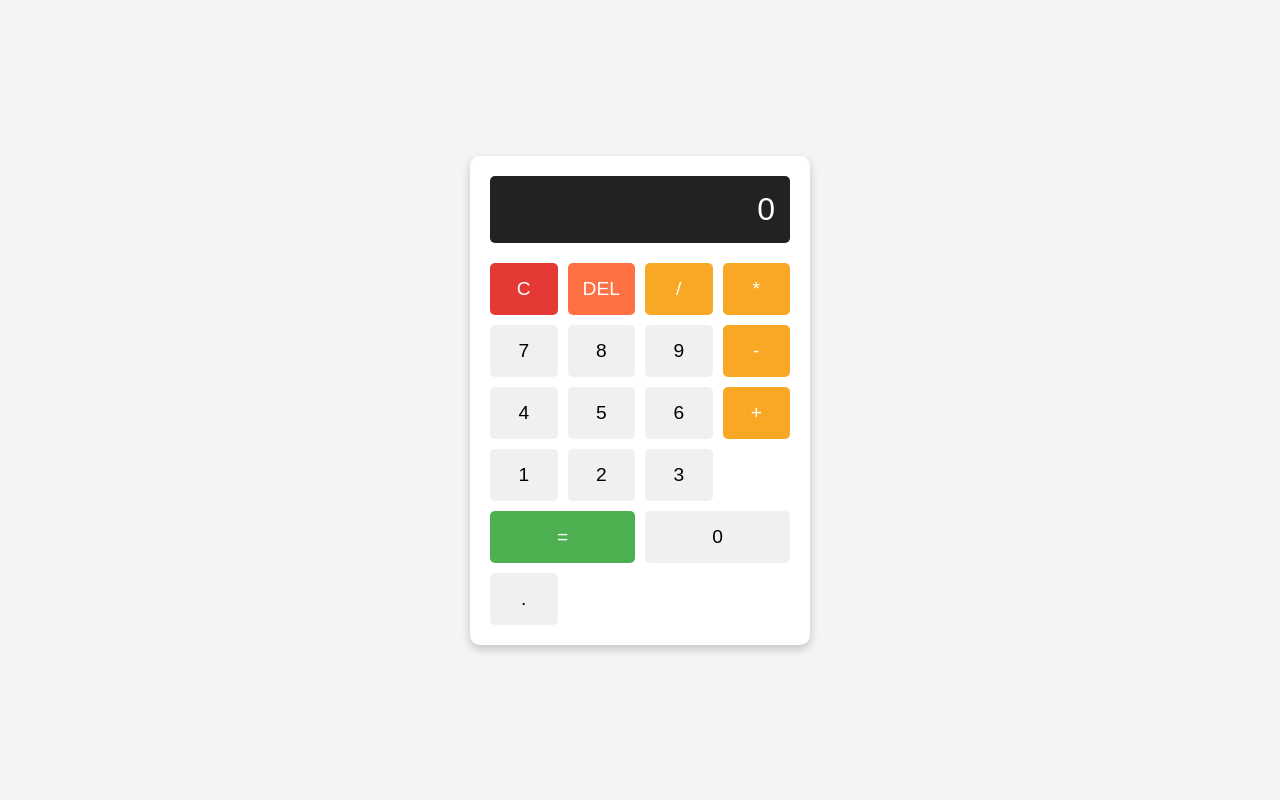
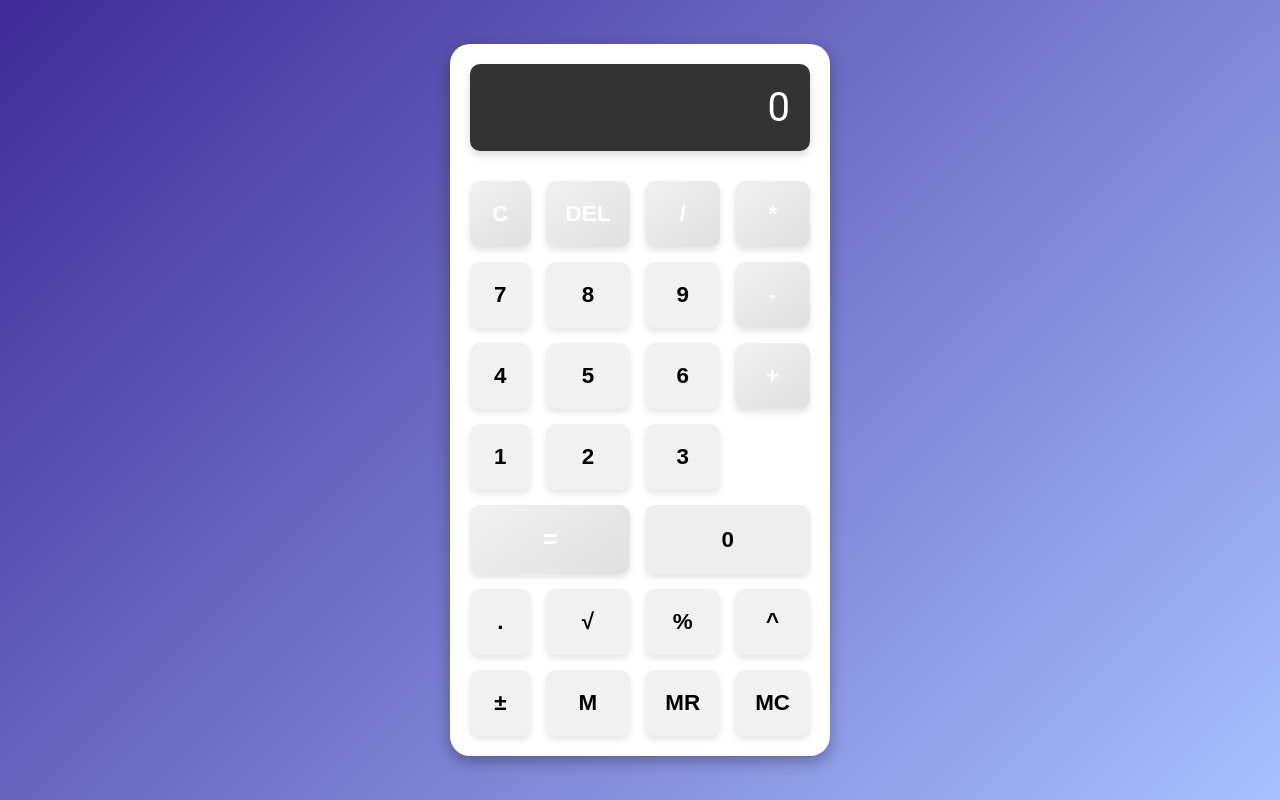
Before and after one commit to Arpita244/Calculator, a React (Create React App) app: page / in a window 1280 px wide. Built offline with nearby package versions, Linux system fonts and the light colour scheme.

Commit message:
first commit

```diff
--- a/src/App.css
+++ b/src/App.css
@@ -1,89 +1,167 @@
-/* File: src/App.css */
+/* General Body Styling */
 body {
-  font-family: Arial, sans-serif;
-  background-color: #f4f4f4;
+  font-family: 'Roboto', Arial, sans-serif;
+  background: linear-gradient(135deg, #3f2b96, #a8c0ff);
   display: flex;
   justify-content: center;
   align-items: center;
   height: 100vh;
   margin: 0;
+  overflow: hidden;
 }
 
+/* Calculator Styling */
 .calculator {
   background: #fff;
   padding: 20px;
-  border-radius: 10px;
-  box-shadow: 0 4px 10px rgba(0, 0, 0, 0.2);
-  width: 300px;
+  border-radius: 20px;
+  box-shadow: 0 6px 15px rgba(0, 0, 0, 0.3);
+  width: 340px;
+  transition: transform 0.3s ease-in-out;
 }
 
-.display {
-  background: #222;
-  color: #fff;
-  font-size: 2rem;
-  text-align: right;
-  padding: 15px;
-  border-radius: 5px;
-  margin-bottom: 20px;
+.calculator:hover {
+  transform: scale(1.05);
 }
 
+/* Display Section */
+.display {
+  background: #333;
+  color: #fff;
+  font-size: 2.5rem;
+  text-align: right;
+  padding: 20px;
+  border-radius: 10px;
+  margin-bottom: 30px;
+  box-shadow: 0 4px 8px rgba(0, 0, 0, 0.15);
+}
+
+/* Buttons Grid */
 .buttons {
   display: grid;
   grid-template-columns: repeat(4, 1fr);
-  gap: 10px;
+  gap: 15px;
+  transition: all 0.2s ease;
 }
 
+/* Button Styles */
 button {
-  background: #f0f0f0;
+  background: #f1f1f1;
   border: none;
-  border-radius: 5px;
-  padding: 15px;
-  font-size: 1.2rem;
+  border-radius: 10px;
+  padding: 20px;
+  font-size: 1.4rem;
+  font-weight: bold;
   cursor: pointer;
-  transition: background 0.3s;
+  box-shadow: 0 4px 6px rgba(0, 0, 0, 0.1);
+  transition: background 0.3s, box-shadow 0.3s ease;
 }
 
-button:hover {
-  background: #ddd;
+button:active {
+  box-shadow: 0 2px 4px rgba(0, 0, 0, 0.2);
 }
 
+/* Operator Buttons */
 button.operator {
   background: #f9a825;
-  color: #fff;
+  color: white;
 }
 
 button.operator:hover {
   background: #f57f17;
 }
 
+button.operator:active {
+  background: #f44336;
+}
+
+/* Equal Button */
 button.equal {
   background: #4caf50;
-  color: #fff;
+  color: white;
   grid-column: span 2;
+  font-size: 1.6rem;
 }
 
 button.equal:hover {
   background: #388e3c;
 }
 
+button.equal:active {
+  background: #2e7d32;
+}
+
+/* Zero Button */
 button.zero {
   grid-column: span 2;
+  background: #eeeeee;
 }
 
+button.zero:hover {
+  background: #e0e0e0;
+}
+
+button.zero:active {
+  background: #d5d5d5;
+}
+
+/* Clear Button */
 button.clear {
   background: #e53935;
-  color: #fff;
+  color: white;
+  font-weight: bold;
+  text-transform: uppercase;
 }
 
 button.clear:hover {
   background: #d32f2f;
 }
 
+button.clear:active {
+  background: #c62828;
+}
+
+/* Delete Button */
 button.delete {
   background: #ff7043;
-  color: #fff;
+  color: white;
 }
 
 button.delete:hover {
   background: #f4511e;
 }
+
+button.delete:active {
+  background: #e64a19;
+}
+
+/* Add Smooth Hover Animations */
+button:hover {
+  transform: scale(1.05);
+}
+
+/* Add Gradient Background to Buttons */
+button.operator, button.equal, button.clear, button.delete {
+  background: linear-gradient(145deg, #f1f1f1, #e0e0e0);
+}
+
+button.operator:hover, button.equal:hover, button.clear:hover, button.delete:hover {
+  background: linear-gradient(145deg, #f57f17, #ff7043);
+}
+
+/* Add Media Query for Mobile Devices */
+@media screen and (max-width: 400px) {
+  .calculator {
+    width: 90%;
+    padding: 15px;
+  }
+
+  .buttons {
+    gap: 10px;
+  }
+
+  button {
+    font-size: 1.2rem;
+    padding: 15px;
+  }
+}
--- a/src/App.js
+++ b/src/App.js
@@ -1,9 +1,9 @@
-// File: src/App.js
 import React, { useState, useEffect } from 'react';
 import './App.css';
 
 const App = () => {
   const [input, setInput] = useState('');
+  const [memory, setMemory] = useState(null);
 
   const handleClick = (value) => {
     setInput(input + value);
@@ -30,11 +30,48 @@ const App = () => {
     }
   };
 
+  const handleSquareRoot = () => {
+    try {
+      const value = parseFloat(input);
+      if (isNaN(value) || value < 0) {
+        setInput('Error');  // Square root can't be calculated for negative numbers
+      } else {
+        setInput(Math.sqrt(value).toString());
+      }
+    } catch (error) {
+      setInput('Error');
+    }
+  };
+
+  const handlePercentage = () => {
+    setInput((eval(input) / 100).toString());
+  };
+
+  const handleExponentiation = () => {
+    setInput(input + '**');
+  };
+
+  const handleMemorySave = () => {
+    setMemory(eval(input));
+  };
+
+  const handleMemoryRecall = () => {
+    setInput(memory ? memory.toString() : '0');
+  };
+
+  const handleMemoryClear = () => {
+    setMemory(null);
+  };
+
+  const handleNegate = () => {
+    setInput((-eval(input)).toString());
+  };
+
   // Add keyboard support
   useEffect(() => {
     const handleKeyPress = (event) => {
       const key = event.key;
-      if (!isNaN(key) || ['+', '-', '*', '/', '.'].includes(key)) {
+      if (!isNaN(key) || ['+', '-', '*', '/', '.', '(', ')'].includes(key)) {
         handleClick(key);
       } else if (key === 'Enter') {
         handleCalculate();
@@ -75,6 +112,14 @@ const App = () => {
 
         <button onClick={() => handleClick('0')} className="zero">0</button>
         <button onClick={() => handleClick('.')}>.</button>
+        <button onClick={handleSquareRoot}>√</button>
+        <button onClick={handlePercentage}>%</button>
+
+        <button onClick={handleExponentiation}>^</button>
+        <button onClick={handleNegate}>±</button>
+        <button onClick={handleMemorySave}>M</button>
+        <button onClick={handleMemoryRecall}>MR</button>
+        <button onClick={handleMemoryClear}>MC</button>
       </div>
     </div>
   );
```
